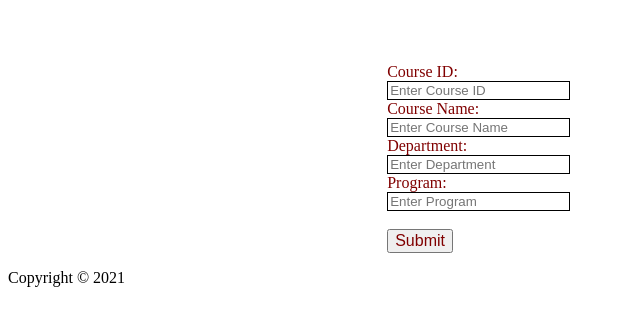
After one commit to vaibhavi20042345/MAP20220042345, a PHP site: template app/views/courses/insert.php in a window 1280 px wide. The commit adds this page. Shown: the top 326 px of the page, without its empty margins (0-640 px from the left). Run offline with PHP 8.4, Linux system fonts and the light colour scheme; the template is opened without the code that fills it, so the values that code supplies are empty.

Commit message:
Design changes

```diff
--- a/app/views/courses/display.php
+++ b/app/views/courses/display.php
@@ -19,7 +19,7 @@
 		foreach ($data['$courseList']  as $course) {  ?>
 		   <?php
 		$name = $course['Program'];
-		 echo "<a href=/courses/display/",urlencode($course),">$name</a>";
+		 echo $name;
 		 ?>
  		<br>
  		 <?php } }?>
@@ -30,7 +30,7 @@
 		foreach ($data['programs']  as $programbyDepartment) {  ?>
 		   <?php
 		$pname = $programbyDepartment['courseName'];
-		 echo "<a href=/courses/display/",urlencode($programbyDepartment),">$pname</a>";
+		 echo $pname;
 		 ?>
  		<br>
  		 <?php } }?>
--- /dev/null
+++ b/app/views/courses/insert.php
@@ -0,0 +1,49 @@
+<style>
+	form{
+		margin-left:30%;
+		margin-top:5%;
+	}
+	label,button{
+		color:maroon;
+		font-size:16px;
+		padding-bottom:
+	}
+	label{
+		padding-bottom:20px;
+	}
+	input{
+		border:solid 0.5px black;
+	}
+</style>
+<form action="/courses/submit_insert"  method="post" >
+    <div class="col-lg-12">
+      <label for="CourseID">Course ID:</label>
+    <div class="col-lg-12">
+        <input class="form-control" name="CourseID" id="CourseID" placeholder="Enter Course ID">
+      </div>
+    </div>
+	 <div class="col-lg-12">
+      <label for="courseName">Course Name:</label>
+     <div class="col-lg-12">
+        <input type="text" class="form-control" name="courseName" id="courseName" placeholder="Enter Course Name">
+      </div>
+    </div>
+ <div class="col-lg-12">
+      <label for="Department">Department:</label>
+     <div class="col-lg-12">
+        <input type="text" class="form-control" name="Department" id="Department" placeholder="Enter Department">
+      </div>
+    </div>
+   <div class="col-lg-12">
+      <label for="Department">Program:</label>
+     <div class="col-lg-12">
+        <input type="text" class="form-control" name="Program" id="Program" placeholder="Enter Program">
+      </div>
+    </div>
+	<br>
+    <div class="col-xs-6 form-group">
+      <div class="col-sm-offset-2 col-xs-6">
+      <button type="submit" value="submit" name="submit">Submit</button>
+      </div>
+     </div>
+</form>
```
Also changed, not shown: app/controllers/courses.php (+16 -2 lines), app/models/Course.php (+9 -6 lines), app/views/courses/index.php (+18 -7 lines).
